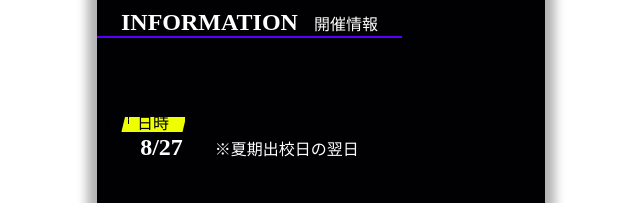
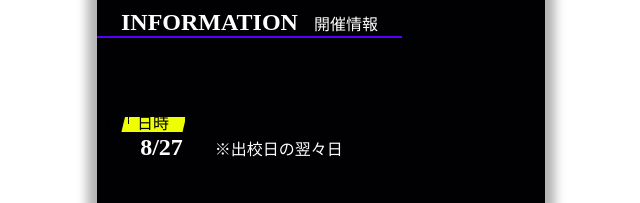
Before and after one commit to Mak1213/cocoon-hack, a plain HTML site: page index.html in a window 1280 px wide. Shown: the part 5600-5803 px from the top of the page, 319-959 px from the left. Drawn offline with Linux system fonts and the light colour scheme; some packages are replaced by stand-ins of ours.

Commit message:
117 -[夏季出校日]

```diff
--- a/index.html
+++ b/index.html
@@ -114,7 +114,7 @@
                         <p class="Info-title1 title-fadein">日時</p>
                         <div class="Info-textline Info-textbox white-text Inf-fade-in">
                             <h1>8/27</h1>
-                            <p class="sub-info">※夏期出校日の翌日</p>
+                            <p class="sub-info">※出校日の翌々日</p>
                         </div>
                     </li>
                     <li class="li-margin">
```
